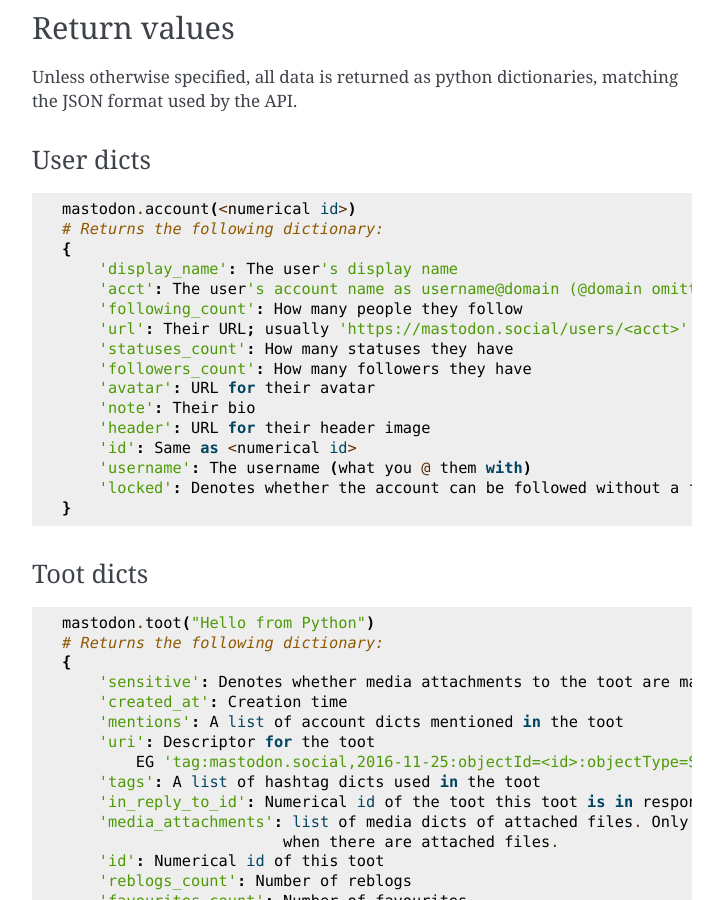
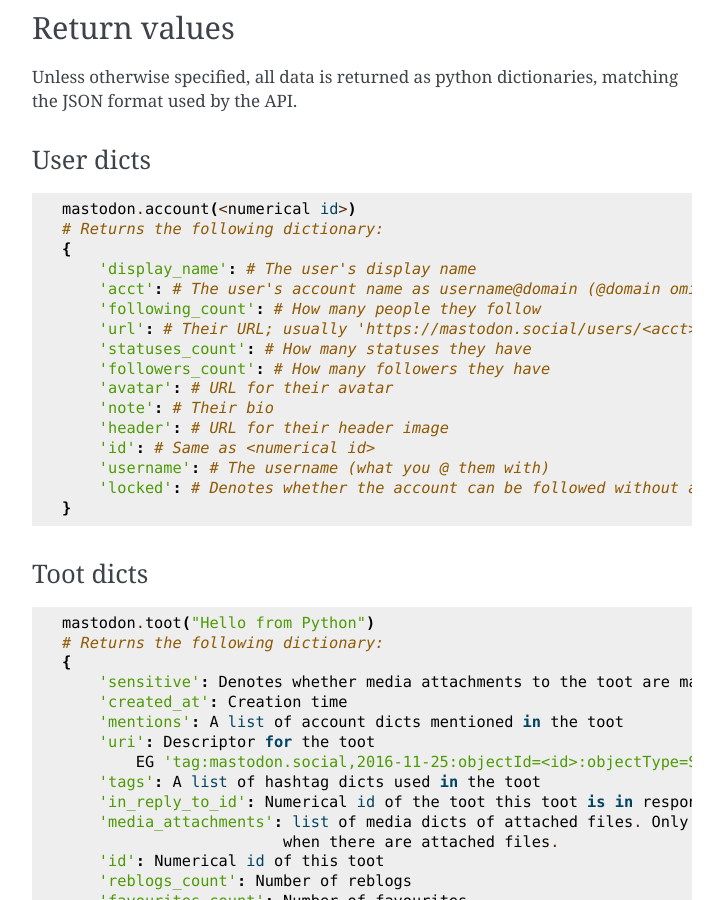
Before and after one commit to halcy/Mastodon.py, a Sphinx documentation site: the page built from docs/index.rst, in a window 1280 px wide and 900 px high, scrolled down 1659 px. Shown: the whole window, without its empty margins (388-1111 px from the left). Built offline with Sphinx 7.4.7, drawn with Linux system fonts in a browser that asks for light colours.

Commit message:
Fix for one dict block, to be done for all

```diff
--- a/docs/index.rst
+++ b/docs/index.rst
@@ -88,18 +88,18 @@
     mastodon.account(<numerical id>)
     # Returns the following dictionary:
     {
-        'display_name': The user's display name
-        'acct': The user's account name as username@domain (@domain omitted for local users)
-        'following_count': How many people they follow
-        'url': Their URL; usually 'https://mastodon.social/users/<acct>'
-        'statuses_count': How many statuses they have
-        'followers_count': How many followers they have
-        'avatar': URL for their avatar
-        'note': Their bio
-        'header': URL for their header image
-        'id': Same as <numerical id>
-        'username': The username (what you @ them with)
-        'locked': Denotes whether the account can be followed without a follow request
+        'display_name': # The user's display name
+        'acct': # The user's account name as username@domain (@domain omitted for local users)
+        'following_count': # How many people they follow
+        'url': # Their URL; usually 'https://mastodon.social/users/<acct>'
+        'statuses_count': # How many statuses they have
+        'followers_count': # How many followers they have
+        'avatar': # URL for their avatar
+        'note': # Their bio
+        'header': # URL for their header image
+        'id': # Same as <numerical id>
+        'username': # The username (what you @ them with)
+        'locked': # Denotes whether the account can be followed without a follow request
     }
 
 Toot dicts
```
